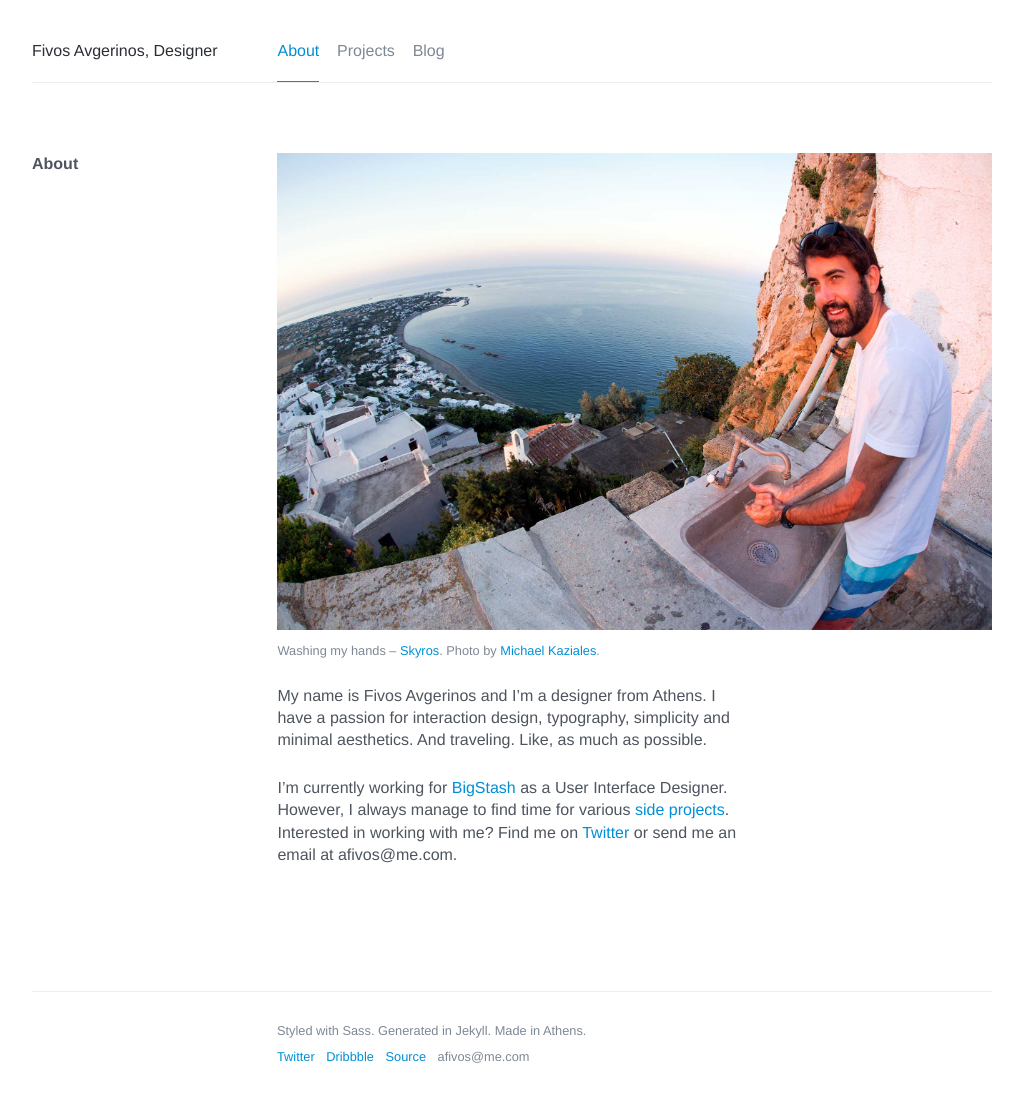
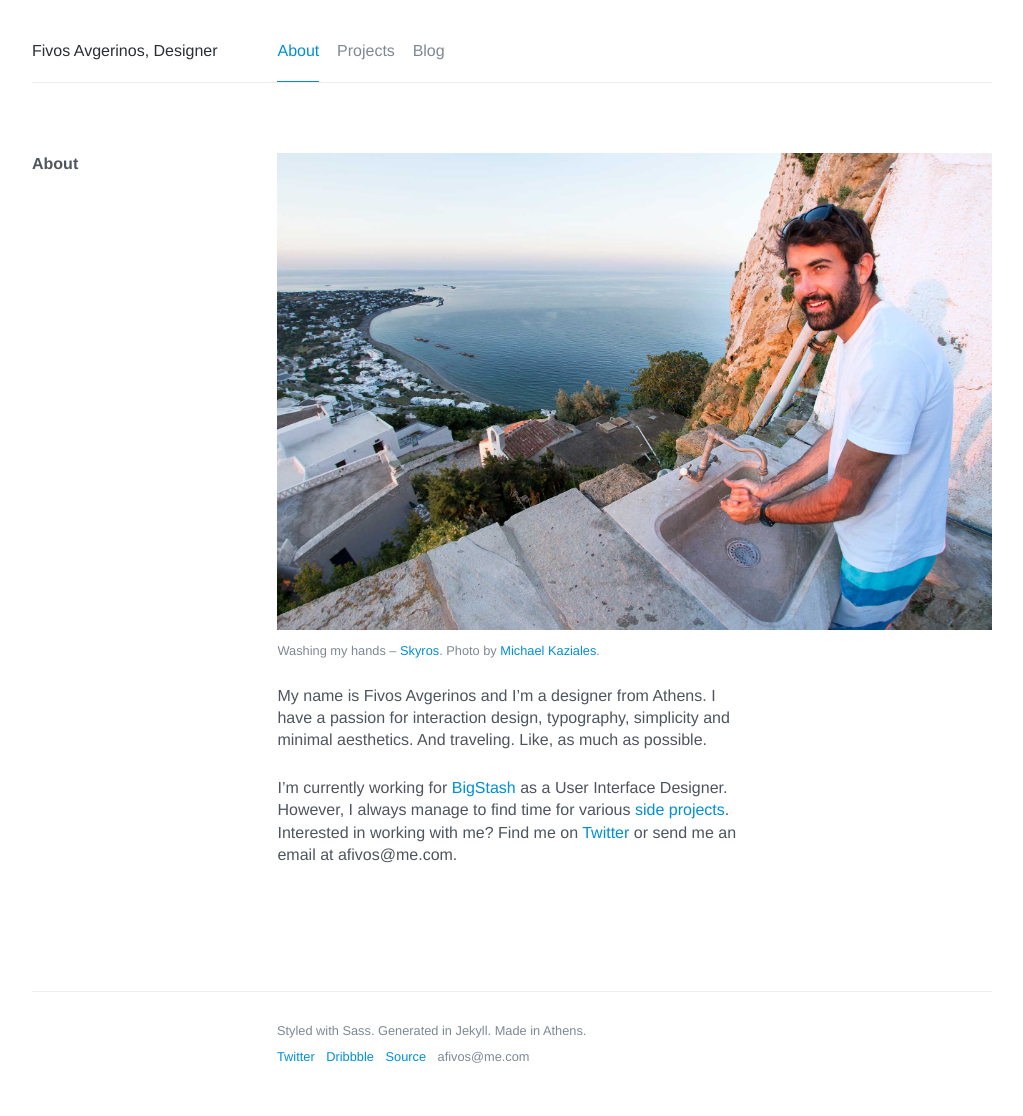
Before and after one commit to afivos/afivos.com, a Jekyll site: the page built from index.md, in a window 1280 px wide. Shown: the whole page, without its empty margins (128-1151 px from the left). Built offline with Jekyll 4.4.1, drawn with Linux system fonts in a browser that asks for light colours; nearby versions of some CDN libraries; comment, search, counter and statistics services are not loaded.

Commit message:
Remove fisheye effect: Adaptive Wide Angle filter

```diff
--- a/index.md
+++ b/index.md
@@ -2,7 +2,7 @@
 layout: page
 title: About
 ---
-{% image imgbleed IMG_1327.jpg "Washing my hands – [Skyros](http://www.greece.com/destinations/Sporades/Skyros/). Photo by [Michael Kaziales](https://500px.com/mickaz)." %}
+{% image imgbleed IMG_1327_AWA.jpg "Washing my hands – [Skyros](http://www.greece.com/destinations/Sporades/Skyros/). Photo by [Michael Kaziales](https://500px.com/mickaz)." %}
 
 My name is Fivos Avgerinos and I'm a designer from Athens. I have a passion for interaction design, typography, simplicity and minimal aesthetics. And traveling. Like, as much as possible.
 
```
Also changed, not shown: images/IMG_1327_AWA.jpg (added).
